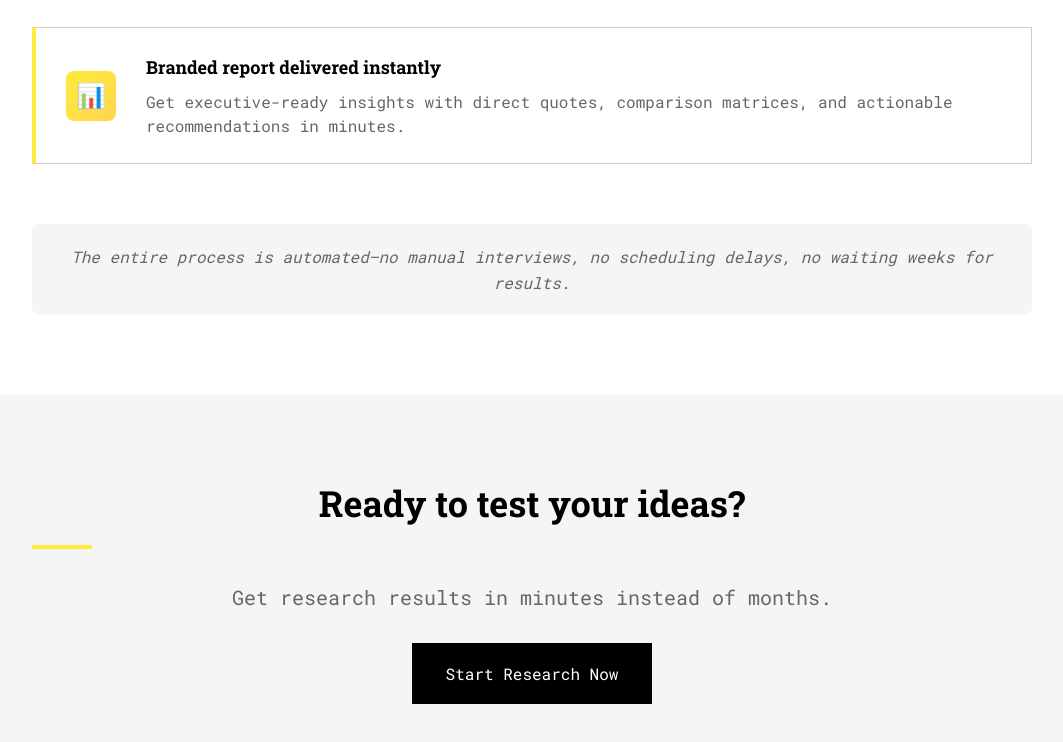
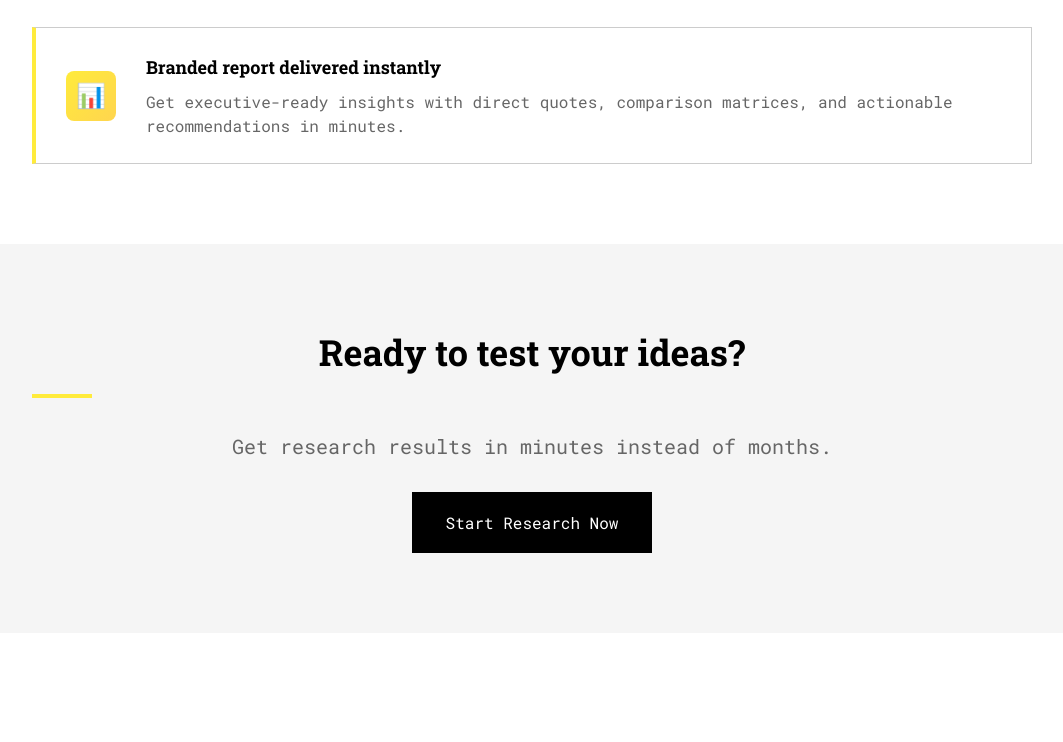
Before and after one commit to brand-thnk/brandthnk-website, a plain HTML site: page insights/index.html in a window 1280 px wide. Shown: the part 2775-3517 px from the top of the page, without its empty margins (108-1171 px from the left). After the commit the page ends 3408 px from the top, so only its background shows below. Drawn offline with Linux system fonts and the light colour scheme.

Commit message:
Remove automation note from How It Works section on insights page

```diff
--- a/insights/index.html
+++ b/insights/index.html
@@ -506,9 +506,6 @@
         </div>
       </div>
 
-      <div class="flow-note">
-        <p class="flow-note-text">The entire process is automated—no manual interviews, no scheduling delays, no waiting weeks for results.</p>
-      </div>
     </div>
   </div>
 </section>
```
